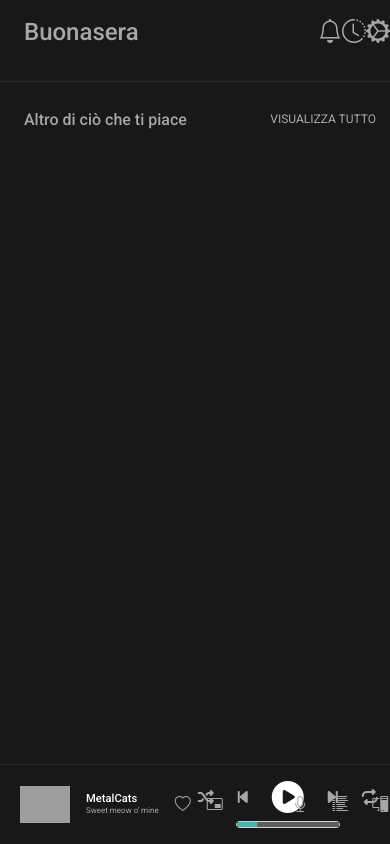
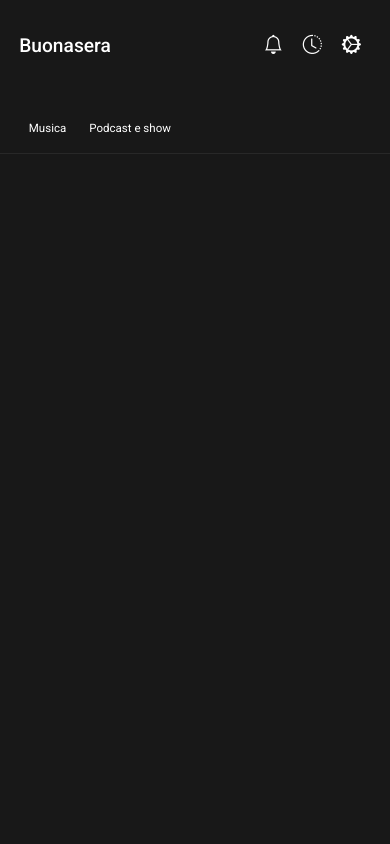
Before and after one commit to Kaymax99/U2-Project, a PHP site: page /homePage.html in a window 390 px wide. Run offline with PHP 8.4, Linux system fonts and the light colour scheme; style sheets or scripts are compiled from the project's sources; grey boxes are pictures that could not be loaded.

Commit message:
worked on the mobile layout

```diff
--- a/assets/css/app.css
+++ b/assets/css/app.css
@@ -308,7 +308,12 @@
 }
 
 #ultimiAscolti {
-  font-size: 1.5em;
+  font-size: 1.2em;
+}
+@media screen and (min-width: 768px) {
+  #ultimiAscolti {
+    font-size: 1.5em;
+  }
 }
 
 #annuncio {
@@ -943,6 +948,26 @@
   position: relative;
   transition: 0.2s;
 }
+@media screen and (min-width: 300px) {
+  .custCard {
+    max-width: 120px;
+  }
+}
+@media screen and (min-width: 400px) {
+  .custCard {
+    max-width: 150px;
+  }
+}
+@media screen and (min-width: 500px) {
+  .custCard {
+    max-width: 200px;
+  }
+}
+@media screen and (min-width: 600px) {
+  .custCard {
+    max-width: 250px;
+  }
+}
 @media screen and (min-width: 1200px) {
   .custCard {
     padding: 20px;
@@ -1017,6 +1042,13 @@
 }
 .custCard .hoverCardButtonOthers i {
   margin-left: 4px;
+}
+@media screen and (max-width: 767px) {
+  .custCard .hoverCardButtonOthers {
+    transform: scale(1.1);
+    bottom: 25%;
+    right: 10%;
+  }
 }
 @media screen and (min-width: 900px) {
   .custCard .hoverCardButtonOthers {
@@ -1543,4 +1575,48 @@
 .dopperRadius li hr {
   background-color: #3e3e3e;
   margin: 0 4px;
+}
+
+@media screen and (max-width: 767px) {
+  main {
+    height: 100vh;
+  }
+}
+
+@media screen and (max-width: 767px) {
+  #ultimiAscolti {
+    margin-top: 1em;
+  }
+}
+#ultimiAscolti h2 {
+  color: white;
+}
+
+#greetingContainer {
+  margin-bottom: 2.5em;
+}
+
+#greetingIcons {
+  color: white;
+  width: 30%;
+  margin: 0.75rem 1em;
+}
+
+#mobileOptions {
+  color: white;
+  font-size: 0.6em;
+  margin: 0 2.5em;
+}
+#mobileOptions > div {
+  margin-right: 2em;
+}
+
+#consigliatiWrapper > div {
+  display: flex;
+  justify-content: center;
+}
+@media screen and (min-width: 768px) {
+  #consigliatiWrapper > div {
+    display: block;
+  }
 }/*# sourceMappingURL=app.css.map */
--- a/assets/js/homePage.js
+++ b/assets/js/homePage.js
@@ -2,8 +2,7 @@
 const spotlightAlbum = 120044;
 
 const arrayIDAlbum = [
-  75621062, 8887733, 7823038, 7824595, 7824584, 91333612, 345755977, 192529232,
-  100674742, 59853252, 130678282,
+  75621062, 8887733, 7823038, 7824595, 7824584, 91333612, 345755977, 192529232, 100674742, 59853252, 130678282,
 ];
 
 shuffleArray(arrayIDAlbum);
@@ -96,10 +95,7 @@
   });
 
   document.addEventListener("click", function (event) {
-    if (
-      !dropdownToggle.contains(event.target) &&
-      dropdownContent.style.display === "block"
-    ) {
+    if (!dropdownToggle.contains(event.target) && dropdownContent.style.display === "block") {
       dropdownContent.style.display = "none";
     }
   });
@@ -133,7 +129,7 @@
 
   if (albumArray.length == 6) {
     for (i = 0; i < albumArray.length; i++) {
-      divBuonasera.innerHTML += `<div class="row col-4 p-1">
+      divBuonasera.innerHTML += `<div class="row col-6 col-md-4 p-1">
       <a href="./albumPage.html?id=${albumArray[i].id}" target="_blank">
       <div class="p-0 custCardLG">
           <img src="${albumArray[i].cover_medium}" class="col-3 p-0" />
@@ -154,7 +150,7 @@
   let divAltro = document.getElementById("consigliatiWrapper");
 
   if (albumArray.length == 5) {
-    divAltro.innerHTML += `<div class="p-2">
+    divAltro.innerHTML += `<div class="p-2 ">
       <div class="col custCard">
         <img src="${albumArray[0].cover_big}" />
         <button class="hoverCardButtonOthers" onclick="addToPlayer(0)">
@@ -171,7 +167,7 @@
       </div>
     </div>
 
-    <div class="p-2">
+    <div class="p-2 ">
       <div class="col custCard">
         <img src="${albumArray[1].cover_big}" />
         <button class="hoverCardButtonOthers" onclick="addToPlayer(1)">
@@ -205,7 +201,7 @@
       </div>
     </div>
 
-    <div class="p-2">
+    <div class="p-2 ">
       <div class="col custCard">
         <img src="${albumArray[3].cover_big}" />
         <button class="hoverCardButtonOthers" onclick="addToPlayer(3)">
@@ -222,7 +218,7 @@
       </div>
     </div>
 
-    <div class="p-2">
+    <div class="p-2 ">
       <div class="col custCard">
         <img src="${albumArray[4].cover_big}" />
         <button class="hoverCardButtonOthers" onclick="addToPlayer(4)">
--- a/assets/sass/app.scss
+++ b/assets/sass/app.scss
@@ -10,3 +10,4 @@
 @import "./partials/albumPage";
 @import "./partials/artistPage";
 @import "./partials/popups";
+@import "./partials/mobile";
--- a/assets/sass/partials/_customCard.scss
+++ b/assets/sass/partials/_customCard.scss
@@ -72,6 +72,22 @@
   position: relative;
   transition: 0.2s;
 
+  @media screen and (min-width: 300px) {
+    max-width: 120px;
+  }
+
+  @media screen and (min-width: 400px) {
+    max-width: 150px;
+  }
+
+  @media screen and (min-width: 500px) {
+    max-width: 200px;
+  }
+
+  @media screen and (min-width: 600px) {
+    max-width: 250px;
+  }
+
   @media screen and (min-width: 1200px) {
     padding: 20px;
   }
@@ -128,6 +144,12 @@
     bottom: 40%;
     right: 5%;
 
+    @media screen and (max-width: 767px) {
+      transform: scale(1.1);
+      bottom: 25%;
+      right: 10%;
+    }
+
     @media screen and (min-width: 900px) {
       transform: scale(0.6);
       bottom: 35%;
--- a/assets/sass/partials/_main.scss
+++ b/assets/sass/partials/_main.scss
@@ -109,7 +109,11 @@
 }
 
 #ultimiAscolti {
-  font-size: 1.5em;
+  font-size: 1.2em;
+
+  @media screen and (min-width: 768px) {
+    font-size: 1.5em;
+  }
 }
 
 #annuncio {
@@ -118,11 +122,7 @@
   margin-top: 54px;
   width: 95%;
   background: rgb(0, 0, 0);
-  background: linear-gradient(
-    25deg,
-    rgba(0, 0, 0, 1) 30%,
-    rgba(24, 24, 24, 1) 75%
-  );
+  background: linear-gradient(25deg, rgba(0, 0, 0, 1) 30%, rgba(24, 24, 24, 1) 75%);
 }
 
 #wrapperAnnuncio {
--- /dev/null
+++ b/assets/sass/partials/_mobile.scss
@@ -0,0 +1,43 @@
+main {
+  @media screen and (max-width: 767px) {
+    height: 100vh;
+  }
+}
+
+#ultimiAscolti {
+  @media screen and (max-width: 767px) {
+    margin-top: 1em;
+  }
+
+  h2 {
+    color: $c-text-primary;
+  }
+}
+
+#greetingContainer {
+  margin-bottom: 2.5em;
+}
+
+#greetingIcons {
+  color: $c-text-primary;
+  width: 30%;
+  margin: 0.75rem 1em;
+}
+
+#mobileOptions {
+  color: $c-text-primary;
+  font-size: 0.6em;
+  margin: 0 2.5em;
+  > div {
+    margin-right: 2em;
+  }
+}
+
+#consigliatiWrapper > div {
+  display: flex;
+  justify-content: center;
+
+  @media screen and (min-width: 768px) {
+    display: block;
+  }
+}
--- a/homePage.html
+++ b/homePage.html
@@ -149,9 +149,13 @@
               <div>
                 <h2>Buonasera</h2>
               </div>
-              <div class="d-md-none">
+              <div class="d-md-none d-flex justify-content-around" id="greetingIcons">
                 <i class="bi bi-bell"></i><i class="bi bi-clock-history"></i><i class="bi bi-gear-wide-connected"></i>
               </div>
+            </div>
+            <div class="d-flex justify-content-start" id="mobileOptions">
+              <div>Musica</div>
+              <div>Podcast e show</div>
             </div>
             <div id="ultimiAscoltiWrapper" class="row d-flex justify-content-between gx-0 px-5"></div>
           </section>
@@ -159,11 +163,14 @@
 
           <section id="consigliati">
             <div id="headingConsigliati">
-              <h2>Altro di ciò che ti piace</h2>
-              <button class="showMore">Visualizza Tutto</button>
+              <h2 class="d-none d-md-block">Altro di ciò che ti piace</h2>
+              <button class="showMore d-none d-md-block">Visualizza Tutto</button>
             </div>
             <div class="mx-4">
-              <div id="consigliatiWrapper" class="row row-cols-5 d-flex justify-content-between gx-0"></div>
+              <div
+                id="consigliatiWrapper"
+                class="row row-cols-2 row-cols-md-5 d-flex justify-content-between gx-0"
+              ></div>
             </div>
           </section>
         </main>
@@ -228,7 +235,7 @@
           </div>
         </aside>
 
-        <footer class="px-0">
+        <footer class="px-0 d-none d-md-block">
           <div class="container-fluid">
             <div class="d-flex justify-content-between align-items-center g-2" id="playerRow">
               <div class="d-flex justify-content-start align-items-center gap-3" id="playerRowLeft">
```
Also changed, not shown: 1 other file.
